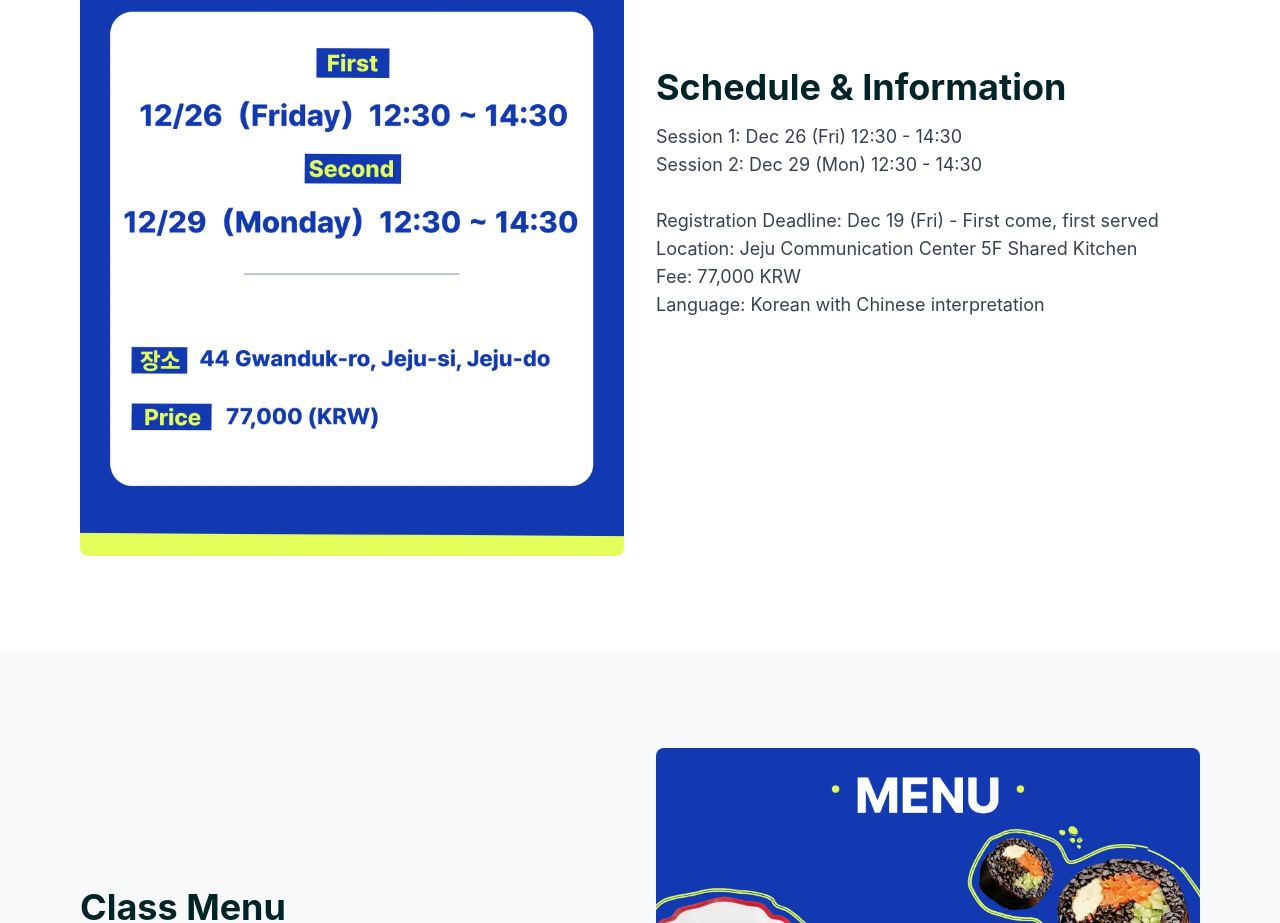
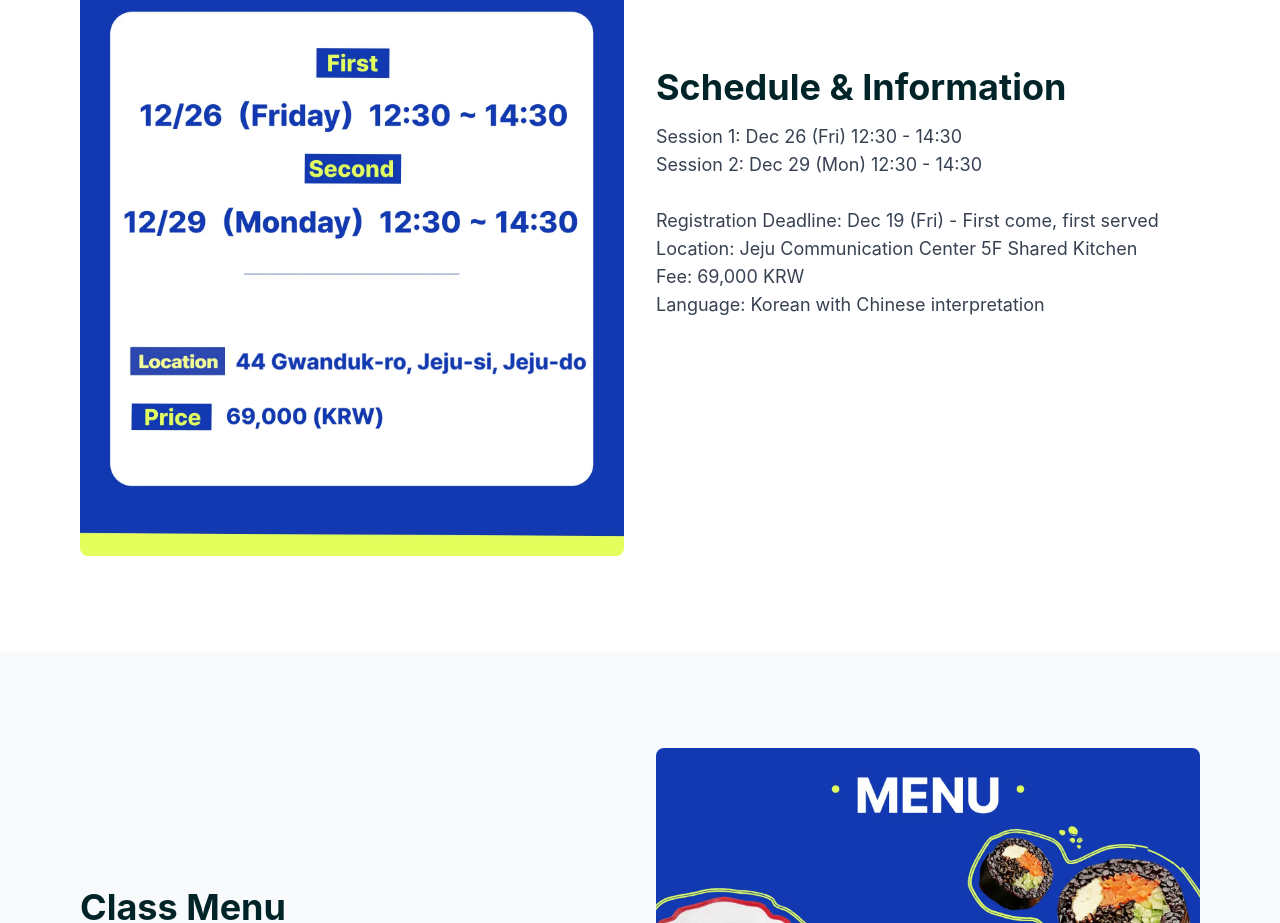
Before and after one commit to Team-Addmore/libaitian-new, a Next.js app: page /jeju-huntrix-cooking in a window 1280 px wide. Shown: the part 2180-3103 px from the top of the page. Built offline with nearby package versions, Linux system fonts and the light colour scheme; a web font is replaced by a local one.

Commit message:
fix(poster): 비용 정보 및 이미지 수정 #더해보다-콜라보/64

```diff
--- a/src/app/jeju-huntrix-cooking/page.tsx
+++ b/src/app/jeju-huntrix-cooking/page.tsx
@@ -29,7 +29,7 @@ const pageData = {
     },
     {
       "title": "Schedule & Information",
-      "content": "Session 1: Dec 26 (Fri) 12:30 - 14:30\nSession 2: Dec 29 (Mon) 12:30 - 14:30\n\nRegistration Deadline: Dec 19 (Fri) - First come, first served\nLocation: Jeju Communication Center 5F Shared Kitchen\nFee: 77,000 KRW\nLanguage: Korean with Chinese interpretation",
+      "content": "Session 1: Dec 26 (Fri) 12:30 - 14:30\nSession 2: Dec 29 (Mon) 12:30 - 14:30\n\nRegistration Deadline: Dec 19 (Fri) - First come, first served\nLocation: Jeju Communication Center 5F Shared Kitchen\nFee: 69,000 KRW\nLanguage: Korean with Chinese interpretation",
       "image": "/images/cooking/cooking3.webp",
       "layout": "left"
     },
```
Also changed, not shown: public/images/cooking/cooking3.webp.
